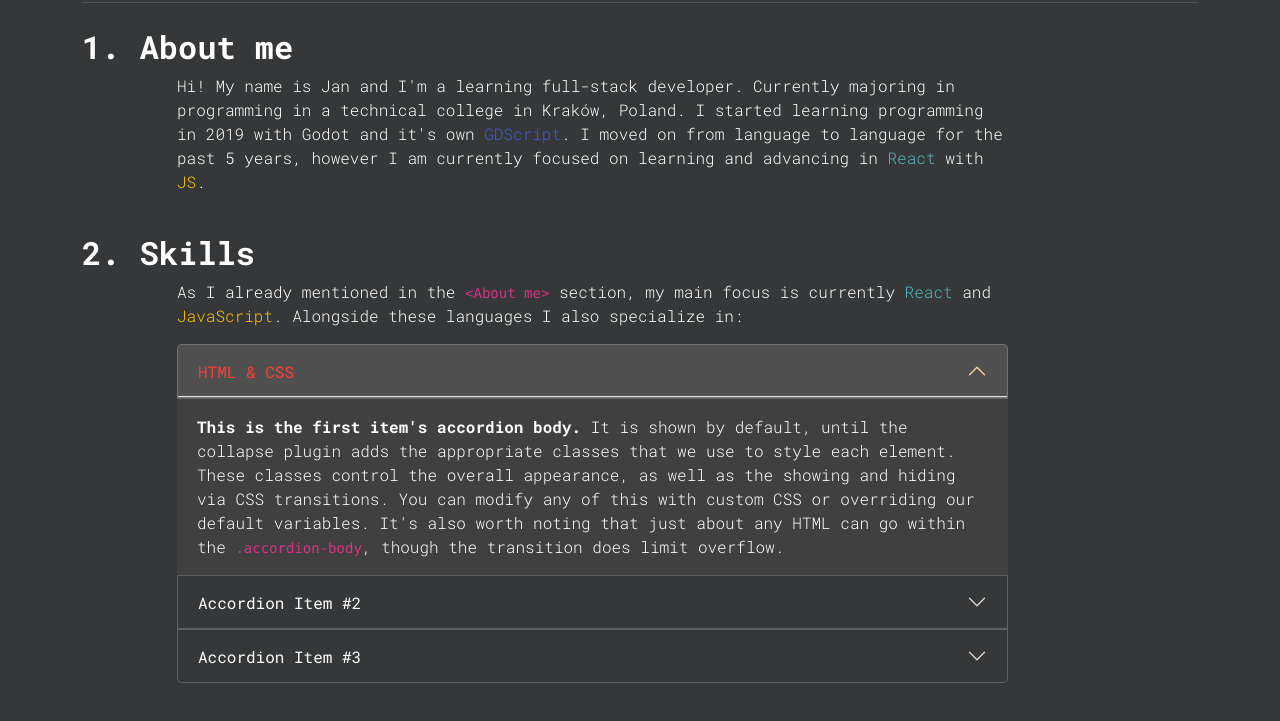
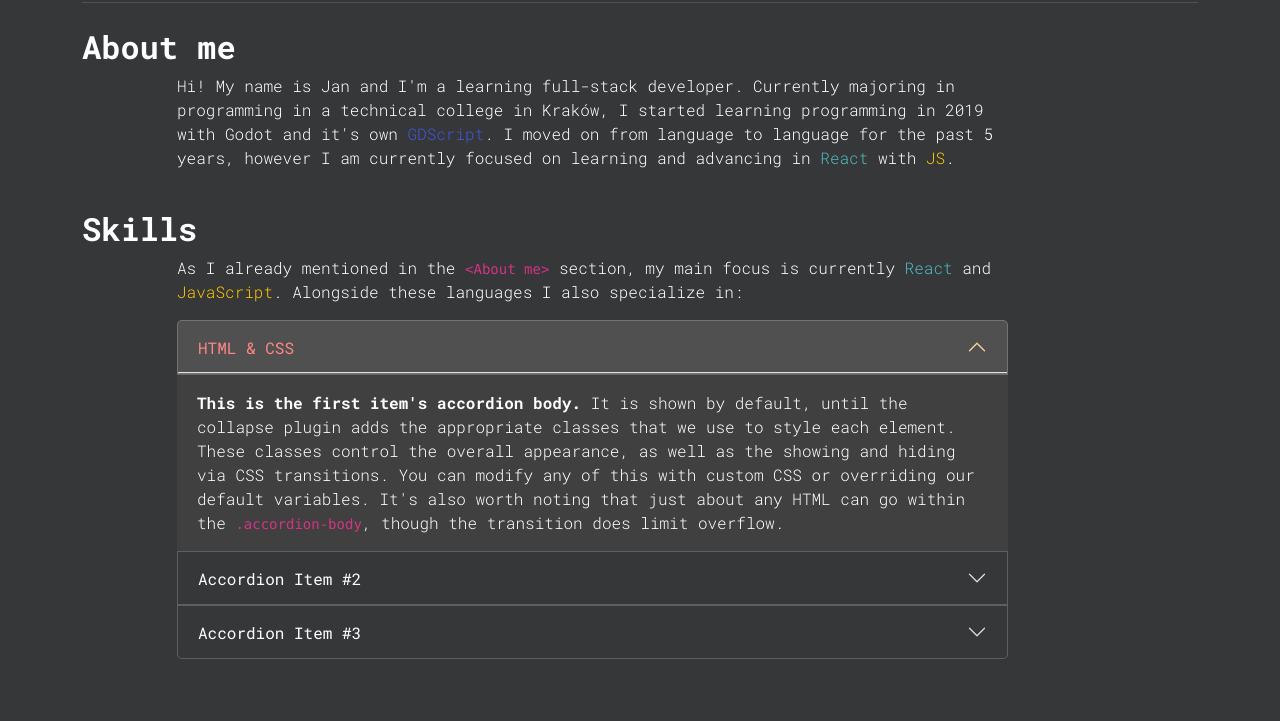
Before and after one commit to xkraaav/xkraaav.github.io, a plain HTML site: page index.html in a window 1280 px wide. Shown: the part 73-794 px from the top of the page. Drawn offline with nearby package versions, Linux system fonts and the light colour scheme.

Commit message:
Changed headers

```diff
--- a/index.html
+++ b/index.html
@@ -29,12 +29,12 @@
         </div>
         <div id="introduction">
             <div class="row text-right" id="introduction-header">
-                <h1 class="roboto-mono-header">1. About me</h1>
+                <h1 class="roboto-mono-header">About me</h1>
             </div>
             <div class="row text-right" id="introduction-body">
                 <div class="col-1"></div>
                 <div class="col-9">
-                    <p class="roboto-mono-text">Hi! My name is Jan and I'm a learning full-stack developer. Currently majoring in programming in a technical college in Kraków, Poland. I started learning programming in 2019 with Godot and it's own <span style="color: rgb(66, 89, 220);">GDScript</span>. I moved on from language to language for the past 5 years, however I am currently focused on learning and advancing in <span style="color: rgb(80,187,192)">React</span> with <span class="font-yellow">JS</span>.</p>
+                    <p class="roboto-mono-text">Hi! My name is Jan and I'm a learning full-stack developer. Currently majoring in programming in a technical college in Kraków, I started learning programming in 2019 with Godot and it's own <span style="color: rgb(66, 89, 220);">GDScript</span>. I moved on from language to language for the past 5 years, however I am currently focused on learning and advancing in <span style="color: rgb(80,187,192)">React</span> with <span class="font-yellow">JS</span>.</p>
                 </div>
                 <div class="col-2"></div>
             </div>
@@ -42,7 +42,7 @@
         <br>
         <div id="skills">
             <div class="row text-right" id="skills-header">
-                <h1 class="roboto-mono-header">2. Skills</h1>
+                <h1 class="roboto-mono-header">Skills</h1>
             </div>
             <div class="row text-right" id="skills-body">
                 <div class="col-1"></div>
@@ -55,7 +55,7 @@
                     <div class="accordion" id="accordionSkills">
                         <div class="accordion-item">
                           <h2 class="accordion-header">
-                            <button class="accordion-button" style="--hover-color: #ff3c36;" type="button" data-bs-toggle="collapse" data-bs-target="#collapseOne" aria-expanded="true" aria-controls="collapseOne">
+                            <button class="accordion-button" style="--hover-color: #ff8783;" type="button" data-bs-toggle="collapse" data-bs-target="#collapseOne" aria-expanded="true" aria-controls="collapseOne">
                                 HTML & CSS
                             </button>
                           </h2>
```
